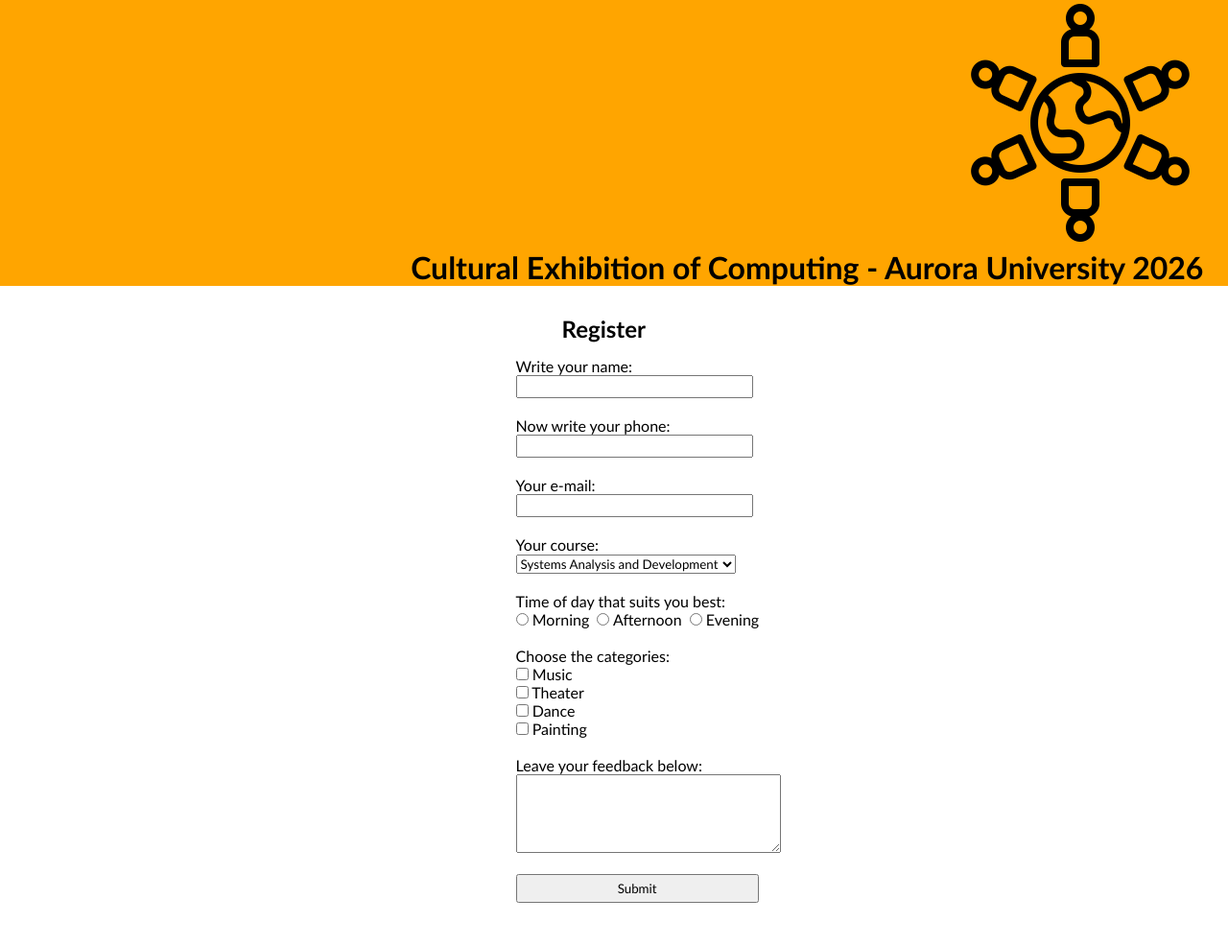
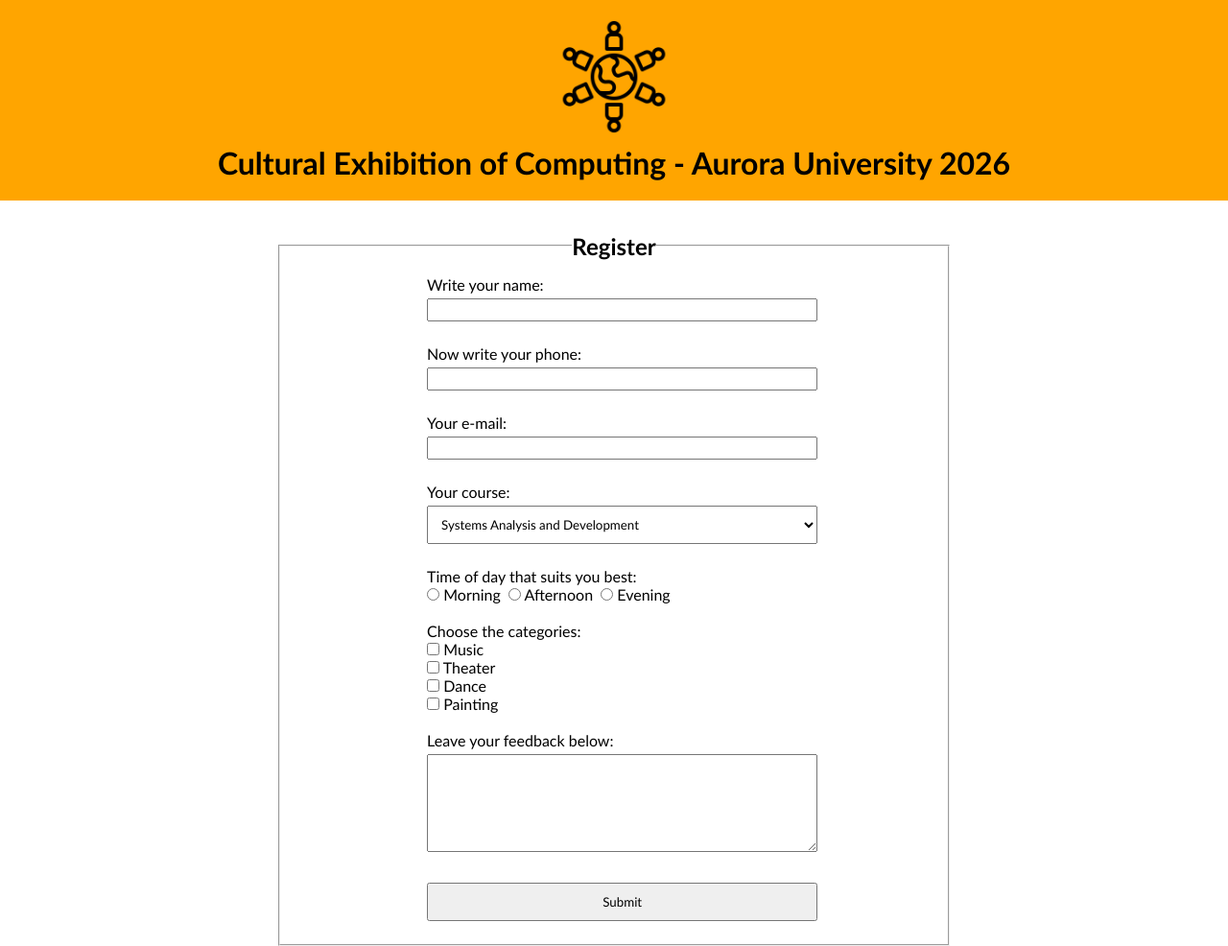
Before and after one commit to xPixelnight/cultural-exhibition-of-computing-aurora-university-2026, a plain HTML site: page index.html in a window 1280 px wide. Shown: the top 986 px of the page at 96% size. Drawn offline with Linux system fonts and the light colour scheme.

Commit message:
Add files via upload

```diff
--- a/index.html
+++ b/index.html
@@ -1,7 +1,7 @@
 <!DOCTYPE html>
 <html lang="en-US">
     <head>
-        <meta charset="UTF-8">
+        <meta name="viewport" content="width=devide-width, initial-scale=1.0" charset="UTF-8">
         <title>Cultural Exhibition of Computing - Aurora University 2026 | Register now!</title>
         <link rel="stylesheet" href="styles.css">
     </head>
@@ -13,7 +13,9 @@
         </header>
 
         <main>
-            <h2>Register</h2>
+            <fieldset>
+                <legend><h2>Register</h2></legend>
+
                 <form action="https://www.w3schools.com/action_page.php" method="post">
                     <label for="name">Write your name:</label><br>
                     <input type="text" id="name" name="Name"><br><br>
@@ -54,12 +56,13 @@
 
                     <input type="submit"><br><br>
                 </form>
+            </fieldset>
         </main>
 
         <footer>
             <p class="footerelement">Developed by <br><b>nathan</b></p>
             <a class="footerelement" href="#header">Back to top</a><br><br>
-            <a class="footerelement" href="images/jin.png">jin</a><br><br>
+            <a class="footerelement" target="_blank" href="images/jin.png">jin</a><br><br>
         </footer>
     </body>
 </html>
--- a/styles.css
+++ b/styles.css
@@ -1,39 +1,64 @@
+/* EVERYTHING */
 * {
     margin: 0px;
     padding: 0px;
     font-family: "Gill Sans MT", "Trebuchet MS", sans-serif;
 }
 
-img {
-    width: 20%;
-    margin-left: 78%;
+/* HEADER */
+header {
+    background-color: orange;
+    text-align: center;
+    padding: 20px;
+}
+
+header img {
+    width: 120px;
+    max-width: 80%;
+    margin: auto;
+    display: block;
 }
 
 h1 {
-    text-align: right;
+    font-size: 2rem;
+    margin-top: 10px;
 }
 
-h2 {
-    margin-left: 2em;
+/* MAIN */
+main {
+    width: 90%;
+    max-width: 700px;
+    margin: 30px auto;
+}
+
+h2,
+legend {
+    text-align: center;
+    font-size: 1.5rem;
     margin-top: 4%;
     margin-bottom: 2%;
 }
 
-header, .footerelement {
-    background-color: orange;
+form {
+    text-align: justify;
+    margin-left: 22%;
 }
 
-header>* {
-    margin-right: 2%;
+input[type="text"],
+input[type="number"],
+textarea,
+select,
+input[type="submit"] {
+    width: 75%;
+    max-width: 100%;
+    padding: 10px;
+    margin-top: 5px;
+    margin-bottom: 5px;
+    box-sizing: border-box;
 }
 
-main {
-    text-align: justify;
-    margin-left: 42%;
-}
-
-input[type="text"], input[type="number"] {
-    width: 243px;
+input[type="text"],
+input[type="number"] {
     height: 20px;
 }
 
@@ -41,21 +66,36 @@ input[type="text"], input[type="number"] {
     margin-left: 4px;
 }
 
-input[type="submit"] {
-    width: 253px;
-    height: 30px;
-    margin-bottom: 4%;
-}
-
+/* FOOTER */
 footer {
     background-image: url(images/bg.png);
     text-align: center;
+}
+
+.footerelement {
+    background-color: orange;
 }
 
 footer p {
     margin-bottom: 1%;
 }
 
+a {
+    color: black;
+    padding: 4px;
+}
+
 a:hover {
+    color: ivory;
     font-size: large;
 }
+
+/* VIEWPORT */
+@media (max-width: 768px) {
+    h1 {
+        font-size: 1.4rem;
+    }
+    main {
+        width: 95%;
+    }
+}
```
Lines whose indentation alone changed are shown as unchanged.
